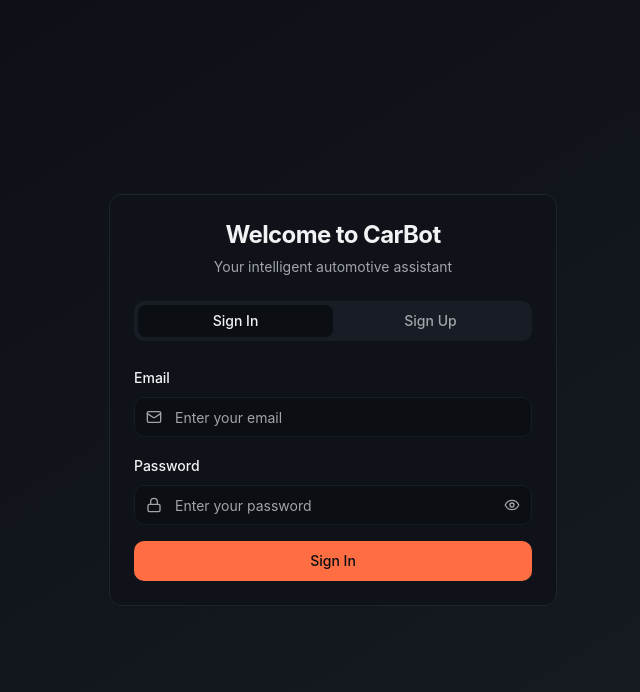
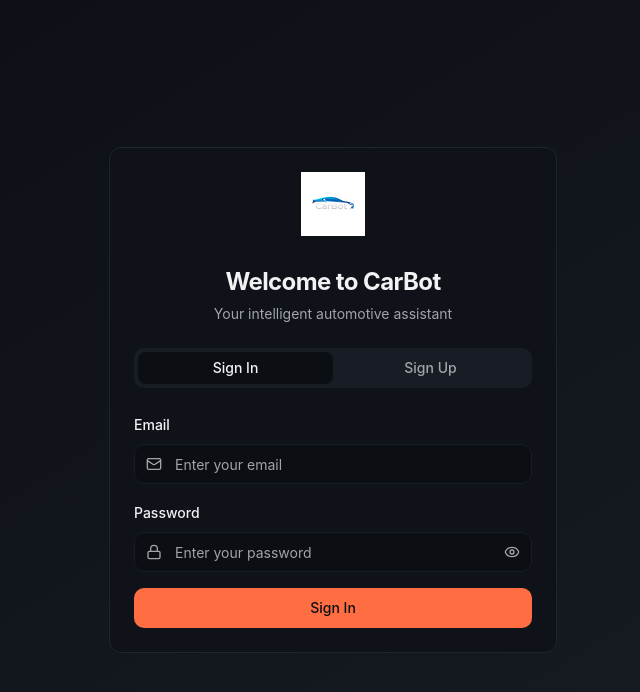
Before and after one commit to AlperTom/drivewise-fixer, a React (Vite) app: page /auth in a window 1280 px wide. Shown: the top 692 px of the page, without its empty margins (307-947 px from the left). Built offline with nearby package versions, Linux system fonts and the light colour scheme.

Commit message:
Add logo to login page

```diff
--- a/src/pages/Auth.tsx
+++ b/src/pages/Auth.tsx
@@ -8,6 +8,7 @@ import { Tabs, TabsContent, TabsList, TabsTrigger } from '@/components/ui/tabs';
 import { useAuth } from '@/contexts/AuthContext';
 import { useToast } from '@/hooks/use-toast';
 import { Loader2, Mail, Lock, User, Eye, EyeOff } from 'lucide-react';
+import carbotLogo from '@/assets/carbot-logo.png';
 
 const Auth = () => {
   const [isLoading, setIsLoading] = useState(false);
@@ -89,6 +90,13 @@ const Auth = () => {
     <div className="min-h-screen flex items-center justify-center bg-gradient-to-br from-background to-muted p-4">
       <Card className="w-full max-w-md">
         <CardHeader className="text-center">
+          <div className="flex justify-center mb-6">
+            <img
+              src={carbotLogo}
+              alt="CarBot Logo"
+              className="h-16 w-16 object-contain"
+            />
+          </div>
           <CardTitle className="text-2xl font-bold">Welcome to CarBot</CardTitle>
           <CardDescription>
             Your intelligent automotive assistant
```
Also changed, not shown: src/assets/carbot-logo.png (added).
